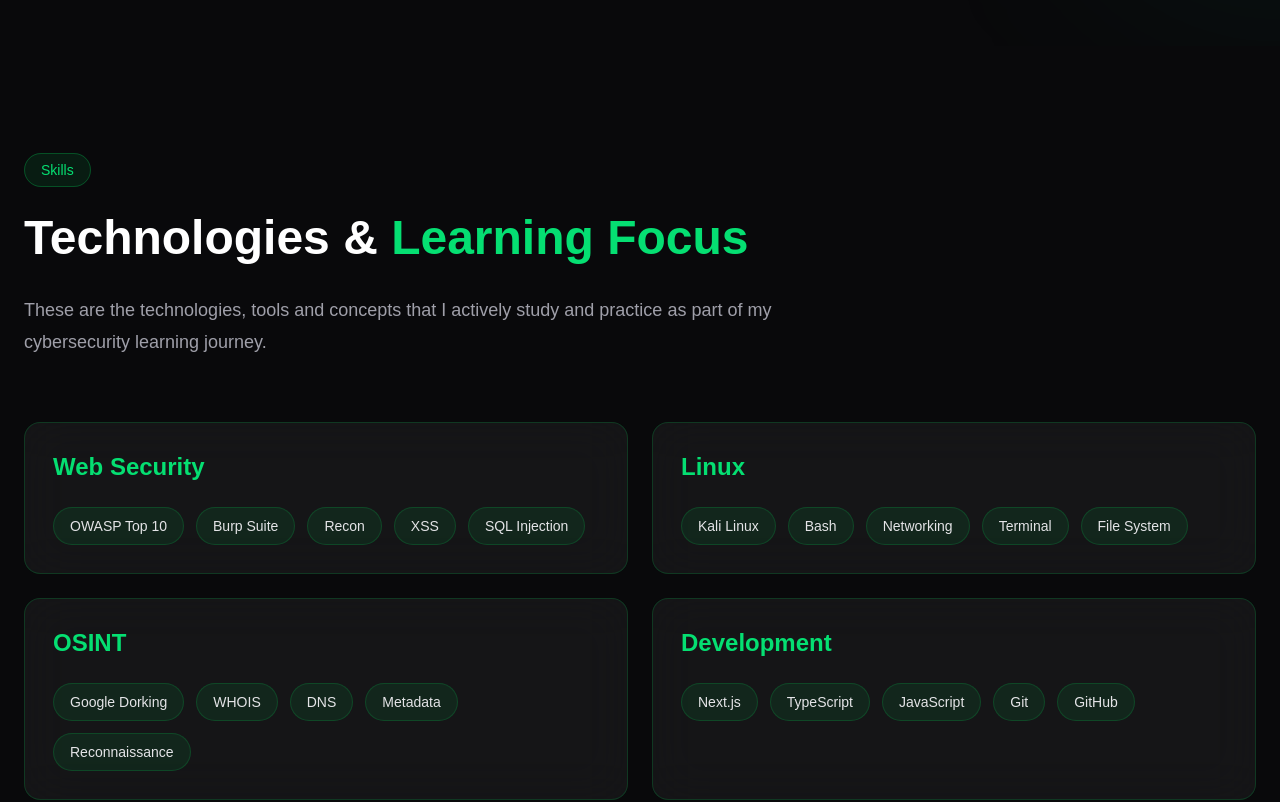
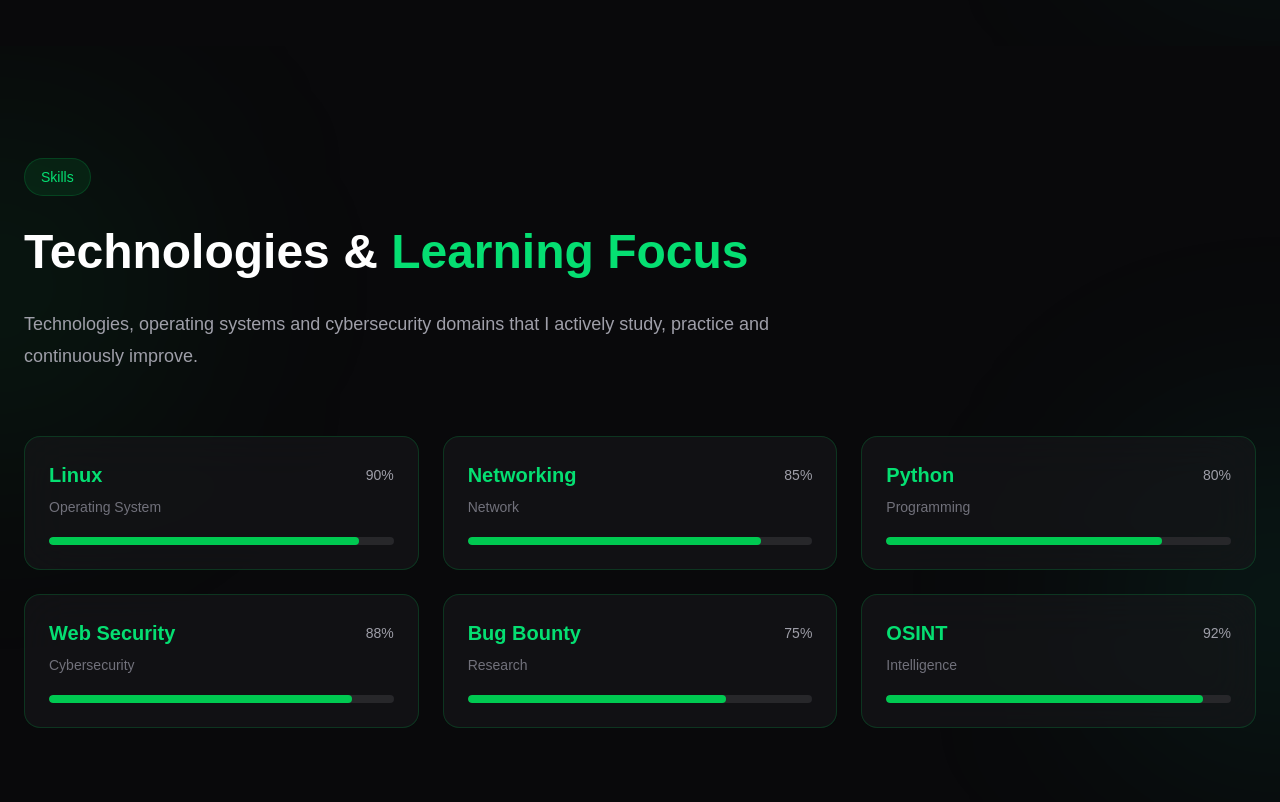
Before and after one commit to tatai5/my-cyber-site, a Next.js app: page / in a window 1280 px wide. Shown: the part 1700-2502 px from the top of the page. Built offline with nearby package versions, Linux system fonts and the light colour scheme.

Commit message:
fix: resolve Next.js cache issue and stabilize project

```diff
--- a/src/app/page.tsx
+++ b/src/app/page.tsx
@@ -3,7 +3,7 @@
 
 import AboutSection from "@/components/about/AboutSection";
 
-import Skills from "@/components/Skills";
+import SkillsSection from "@/components/skills/SkillsSection";
 import Projects from "@/components/Projects";
 import Research from "@/components/Research";
 import Notes from "@/components/Notes";
@@ -24,7 +24,7 @@
 
       <AboutSection />
 
-      <Skills />
+      <SkillsSection />
 
       <Projects />
 
--- a/src/components/Navbar.tsx
+++ b/src/components/Navbar.tsx
@@ -11,6 +11,14 @@
     href: "/",
   },
   {
+    label: "About",
+    href: "/#about",
+  },
+  {
+    label: "Skills",
+    href: "/#skills",
+  },
+  {
     label: "Notes",
     href: "/notes",
   },
@@ -21,14 +29,6 @@
   {
     label: "Research",
     href: "/research",
-  },
-  {
-    label: "Writeups",
-    href: "/writeups",
-  },
-  {
-    label: "Tools",
-    href: "/tools",
   },
   {
     label: "Contact",
--- a/src/components/skills/SkillCard.tsx
+++ b/src/components/skills/SkillCard.tsx
@@ -1,53 +1,35 @@
 type SkillCardProps = {
   title: string;
-  technologies: string[];
+  category: string;
+  level: number;
 };
 
 export default function SkillCard({
   title,
-  technologies,
+  category,
+  level,
 }: SkillCardProps) {
   return (
-    <div
-      className="
-        group
-        rounded-2xl
-        border
-        border-green-500/20
-        bg-zinc-900/60
-        p-7
-        backdrop-blur-xl
-        transition-all
-        duration-300
-        hover:-translate-y-2
-        hover:border-green-400
-        hover:shadow-[0_0_35px_rgba(34,197,94,0.15)]
-      "
-    >
-      <h3 className="text-2xl font-bold text-green-400">
-        {title}
-      </h3>
+    <div className="rounded-2xl border border-green-500/20 bg-zinc-900/60 p-6 backdrop-blur-xl transition-all duration-300 hover:-translate-y-2 hover:border-green-400">
+      <div className="flex items-center justify-between">
+        <h3 className="text-xl font-bold text-green-400">
+          {title}
+        </h3>
 
-      <div className="mt-6 flex flex-wrap gap-3">
-        {technologies.map((tech) => (
-          <span
-            key={tech}
-            className="
-              rounded-full
-              border
-              border-green-500/20
-              bg-green-500/10
-              px-4
-              py-2
-              text-sm
-              text-zinc-200
-              transition
-              group-hover:border-green-400/40
-            "
-          >
-            {tech}
-          </span>
-        ))}
+        <span className="text-sm text-zinc-400">
+          {level}%
+        </span>
+      </div>
+
+      <p className="mt-2 text-sm text-zinc-500">
+        {category}
+      </p>
+
+      <div className="mt-5 h-2 overflow-hidden rounded-full bg-zinc-800">
+        <div
+          className="h-full rounded-full bg-green-500 transition-all duration-700"
+          style={{ width: `${level}%` }}
+        />
       </div>
     </div>
   );
--- a/src/components/skills/SkillsSection.tsx
+++ b/src/components/skills/SkillsSection.tsx
@@ -0,0 +1,50 @@
+import { skills } from "@/data/skills";
+import SkillCard from "./SkillCard";
+
+export default function SkillsSection() {
+  return (
+    <section
+      id="skills"
+      className="relative overflow-hidden bg-[#09090B] px-6 py-28 text-white"
+    >
+      {/* Background Glow */}
+
+      <div className="absolute -left-40 top-20 h-80 w-80 rounded-full bg-green-500/10 blur-[120px]" />
+
+      <div className="absolute -right-40 bottom-20 h-80 w-80 rounded-full bg-emerald-400/10 blur-[120px]" />
+
+      <div className="relative mx-auto max-w-7xl">
+
+        <span className="inline-flex rounded-full border border-green-500/20 bg-green-500/10 px-4 py-2 text-sm font-medium text-green-400">
+          Skills
+        </span>
+
+        <h2 className="mt-8 text-4xl font-black md:text-5xl">
+          Technologies &
+          <span className="text-green-400">
+            {" "}Learning Focus
+          </span>
+        </h2>
+
+        <p className="mt-8 max-w-3xl text-lg leading-8 text-zinc-400">
+          Technologies, operating systems and cybersecurity domains
+          that I actively study, practice and continuously improve.
+        </p>
+
+        <div className="mt-16 grid gap-6 md:grid-cols-2 lg:grid-cols-3">
+
+          {skills.map((skill) => (
+            <SkillCard
+              key={skill.id}
+              title={skill.name}
+              category={skill.category}
+              level={skill.level}
+            />
+          ))}
+
+        </div>
+
+      </div>
+    </section>
+  );
+}
```
Lines whose indentation alone changed are shown as unchanged.
